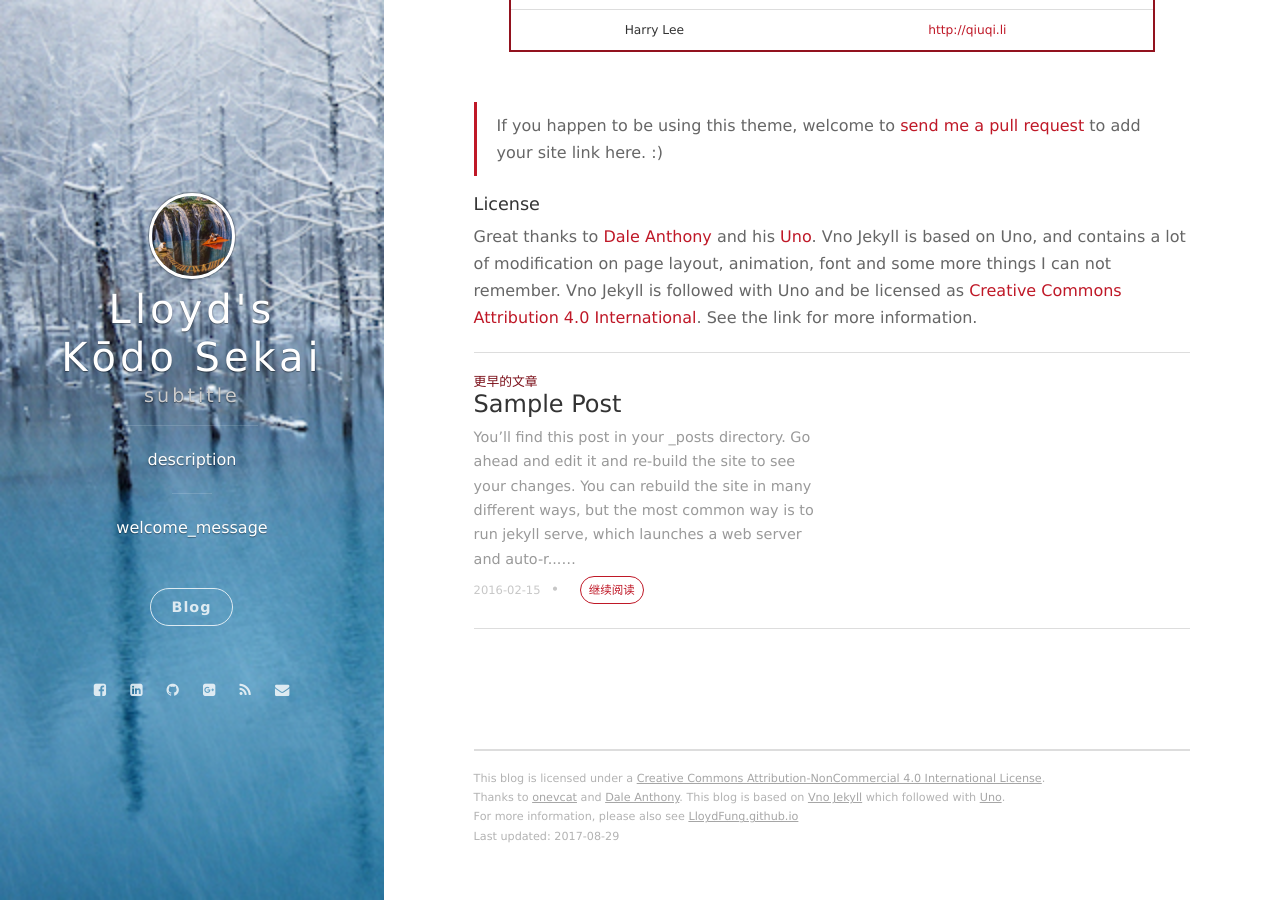
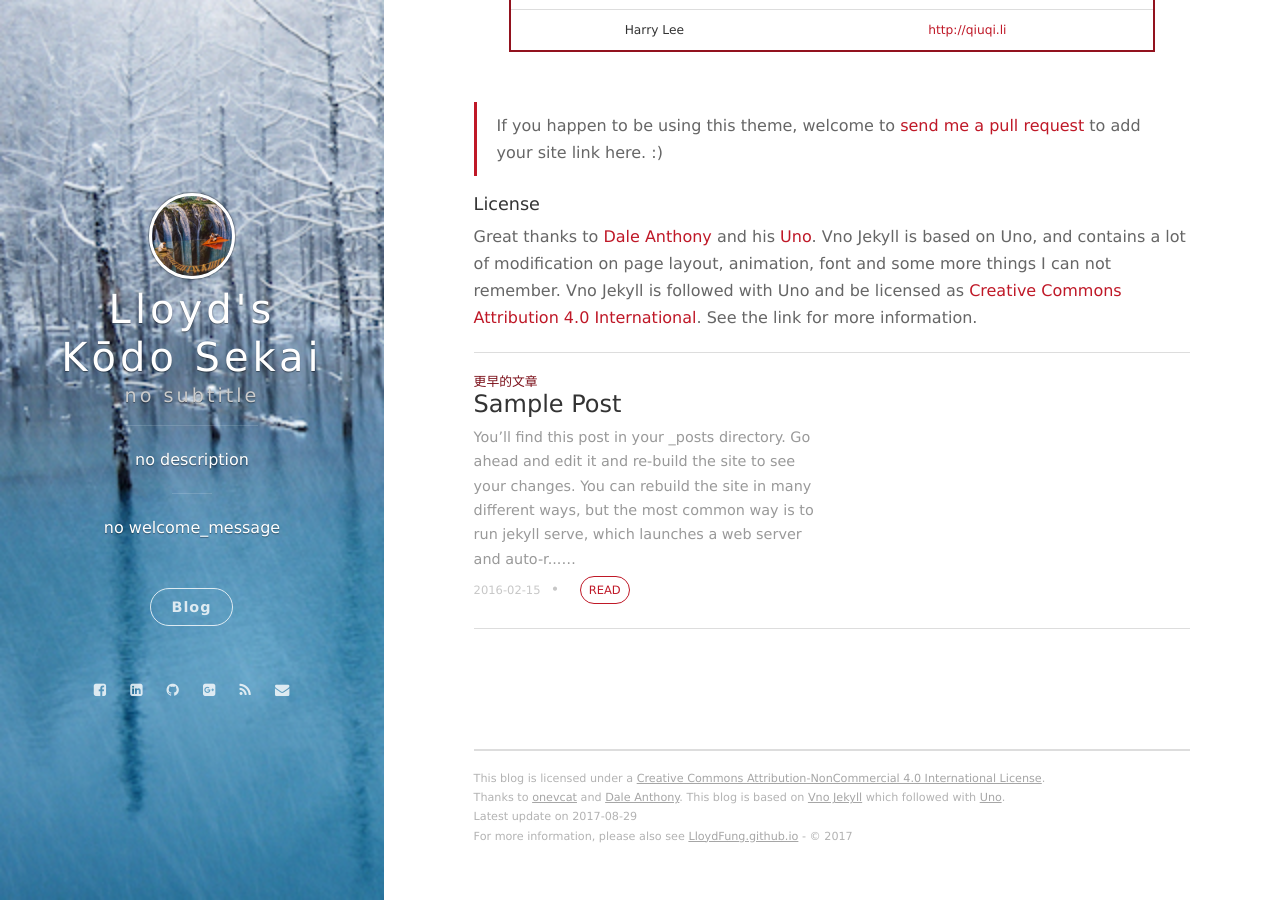
Before and after one commit to LloydFung/LloydFung.github.io, a Jekyll site: the page built from _posts/2016-02-16-hello-world-vno.markdown, in a window 1280 px wide and 900 px high, scrolled down 965 px. Built offline with Jekyll 4.4.1, drawn with Linux system fonts in a browser that asks for light colours; nearby versions of some CDN libraries; comment, search, counter and statistics services are not loaded.

```diff
--- a/_config.yml
+++ b/_config.yml
@@ -1,14 +1,14 @@
 # Basic
 title: Lloyd's Kōdo Sekai
-subtitle: subtitle
-welcome_message: welcome_message
-description: description
+subtitle: no subtitle
+welcome_message: no welcome_message
+description: no description
 creator: <a href="http://onev.cat">@onevcat</a>
 
 url: ""
 post_img: "/assets/images/"
 
-permalink: /:year/:month/:title/
+permalink: /blog/:year/:month/:day/:title.html
 
 # Format
 highlighter: rouge
@@ -50,3 +50,7 @@ social:
 ga:
     # id: your_ga_id
     # host: your_host
+
+plugins_dir:
+    # SEO
+  - jekyll-seo-tag
--- a/_includes/footer.html
+++ b/_includes/footer.html
@@ -2,8 +2,7 @@
     <footer>
     	<span class="footer__copyright">This blog is licensed under a <a rel="license" href="http://creativecommons.org/licenses/by-nc/4.0/">Creative Commons Attribution-NonCommercial 4.0 International License</a>.</span>
         <span class="footer__copyright">Thanks to <a href="https://github.com/onevcat">onevcat</a> and <a href="https://github.com/daleanthony">Dale Anthony</a>. This blog is based on <a href="https://github.com/onevcat/vno-jekyll">Vno Jekyll</a> which followed with <a href="https://github.com/daleanthony/uno">Uno</a>.</span>
-        <span class="footer__copyright">For more information, please also see <a href="https://github.com/LloydFung/LloydFung.github.io">LloydFung.github.io</a></span>
-
-        <span class="footer__copyright">Last updated: {{ site.time | date: "%F" }}</span>
+        <span class="footer__copyright">Latest update on {{ site.time | date: "%F" }}</span>
+        <span class="footer__copyright">For more information, please also see <a href="https://github.com/LloydFung/LloydFung.github.io">LloydFung.github.io</a> - &copy; {{site.time | date: "%Y"}}</span>
     </footer>
 </section>
--- a/_includes/read-more.html
+++ b/_includes/read-more.html
@@ -15,7 +15,7 @@
        <span class="read-more-item-dim">更早的文章</span>
        <h2 class="post-list__post-title post-title"><a href="{{ current.url }}" title="link to {{ current.title }}">{{ current.title }}</a></h2>
        <p class="excerpt">{{ current.content | markdownify | strip_html | strip_newlines | truncate: 250 }}&hellip;</p>
-       <div class="post-list__meta"><time datetime="{{current.date | date: date_to_xmlschema}}" class="post-list__meta--date date">{{current.date | date: "%F"}}</time> &#8226; <span class="post-list__meta--tags tags">{{current.tags}}</span><a class="btn-border-small" href={{current.url}}>继续阅读</a></div>
+       <div class="post-list__meta"><time datetime="{{current.date | date: date_to_xmlschema}}" class="post-list__meta--date date">{{current.date | date: "%F"}}</time> &#8226; <span class="post-list__meta--tags tags">{{current.tags}}</span><a class="btn-border-small" href={{current.url}}>READ</a></div>
    </div>
    {% endif %}
 </section>
```
Also changed, not shown: README.md, 7 other files.
